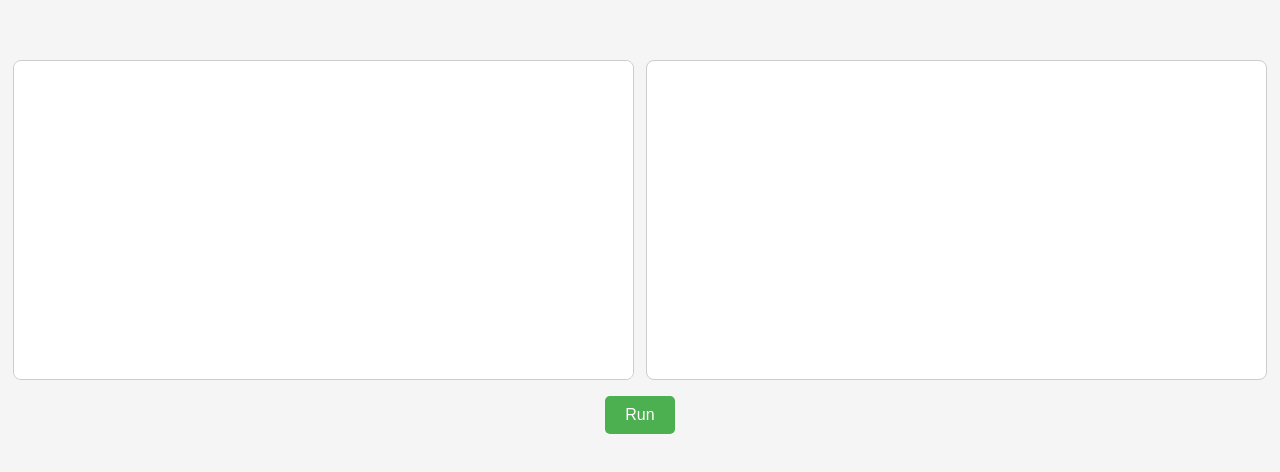
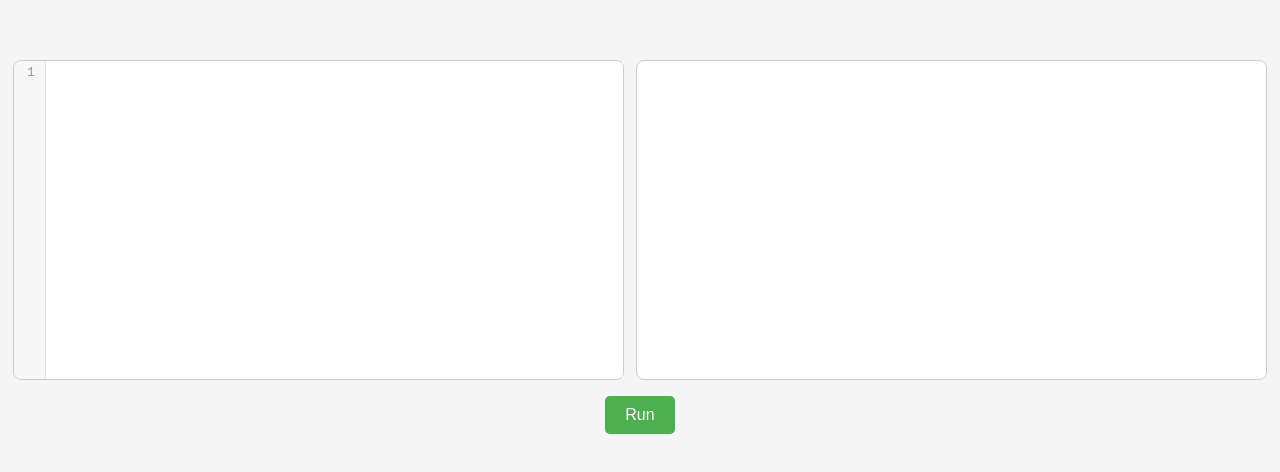
Before and after one commit to namberino/nimble, a plain HTML site: page web/static/index.html in a window 1280 px wide. Shown: the part 156-628 px from the top of the page. Drawn offline with nearby package versions, Linux system fonts and the light colour scheme.

Commit message:
Fix line number styling for input area

```diff
--- a/web/static/index.html
+++ b/web/static/index.html
@@ -19,7 +19,7 @@
 
     <script>
         const editor = CodeMirror.fromTextArea(document.querySelector('.code-in'), {
-            // lineNumbers: true,
+            lineNumbers: true,
             mode: 'javascript',
             viewportMargin: Infinity
         });
--- a/web/static/style.css
+++ b/web/static/style.css
@@ -33,9 +33,16 @@ body {
     border: 1px solid #ccc;
     box-sizing: border-box;
     overflow-y: auto;
-    color: black;
-    padding: 10px;
+    /* color: black; */
+    /* padding: 10px; */
     border-radius: 0.5rem;
+}
+.CodeMirror-gutter.CodeMirror-linenumbers {
+    /* background-color: #fff; */
+    padding-right: 10px;
+}
+.CodeMirror-gutter-elt {
+    padding: 0 0 0 0;
 }
 .code-out {
     flex: 1;
```
